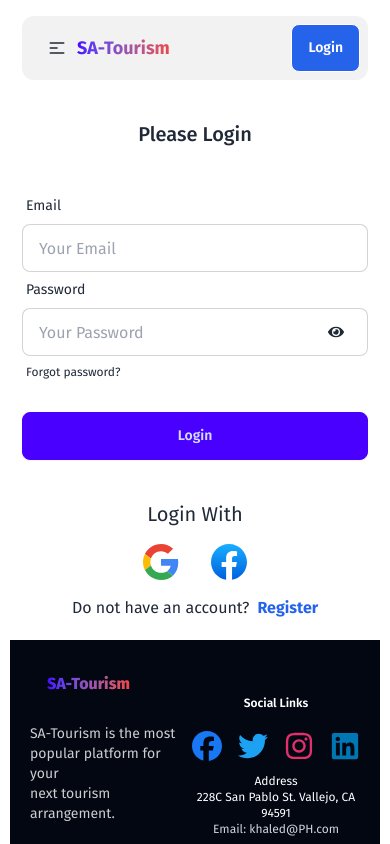
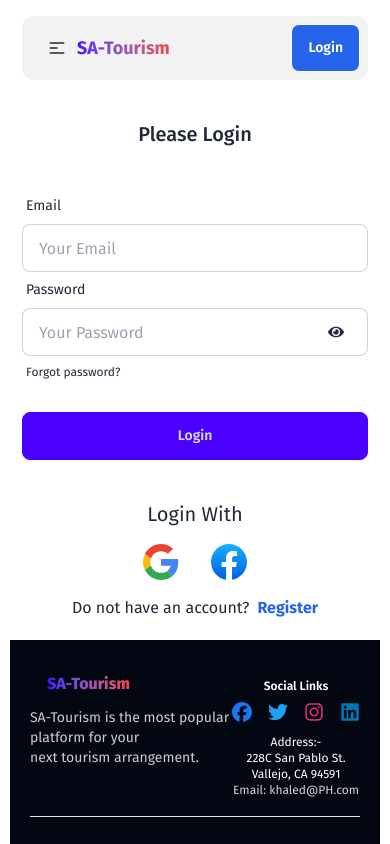
Before and after one commit to khaledssbd/SA-Tourism-project-client-side, a React (Vite) app: page /login in a window 390 px wide. Shown: the top 844 px of the page. Built offline with nearby package versions, Linux system fonts and the light colour scheme; no server answers; a web font is replaced by a local one.

Commit message:
footer responsive done

```diff
--- a/src/Components/Footer/Footer.jsx
+++ b/src/Components/Footer/Footer.jsx
@@ -12,7 +12,7 @@ const Footer = () => {
         <div className="mb-12 text-start">
           <Link
             to="/"
-            className="btn btn-ghost hover:bg-white hover:text-black text-base md:text-4xl font-extrabold mb-4"
+            className="btn btn-ghost hover:bg-white hover:text-black text-base md:text-4xl font-extrabold md:mb-4"
             data-aos="flip-up"
           >
             <button className="bg-gradient-to-r from-primary to-red-500 text-transparent bg-clip-text">
@@ -28,10 +28,10 @@ const Footer = () => {
           </p>
         </div>
         <div className="flex flex-col items-center">
-          <h4 className="text-white text-xs sm:text-base md:text-xl font-semibold mb-5">
+          <h4 className="text-white text-xs sm:text-base md:text-xl font-semibold mb-2 md:mb-5">
             Social Links
           </h4>
-          <div className="flex gap-4 text-3xl mb-3">
+          <div className="flex gap-4 text-xl md:text-3xl mb-3">
             <span className="text-[#1877F2]">
               <FaFacebook />
             </span>
@@ -46,7 +46,7 @@ const Footer = () => {
             </span>
           </div>
           <h4 className="text-white text-xs sm:text-base md:text-lg font-normal">
-            Address
+            Address:-
           </h4>
           <h4 className="text-white text-xs sm:text-base">
             228C San Pablo St. Vallejo, CA 94591
```
